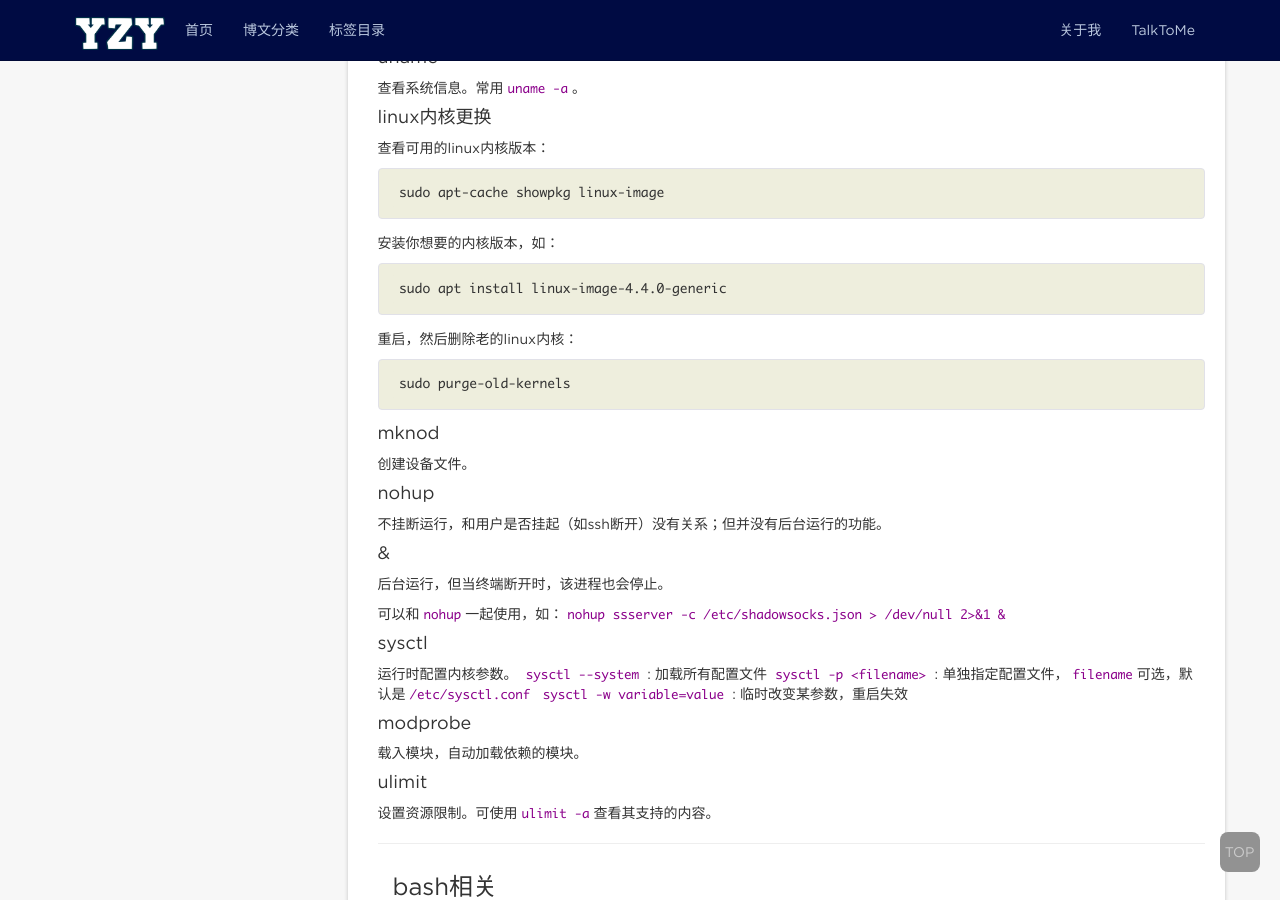
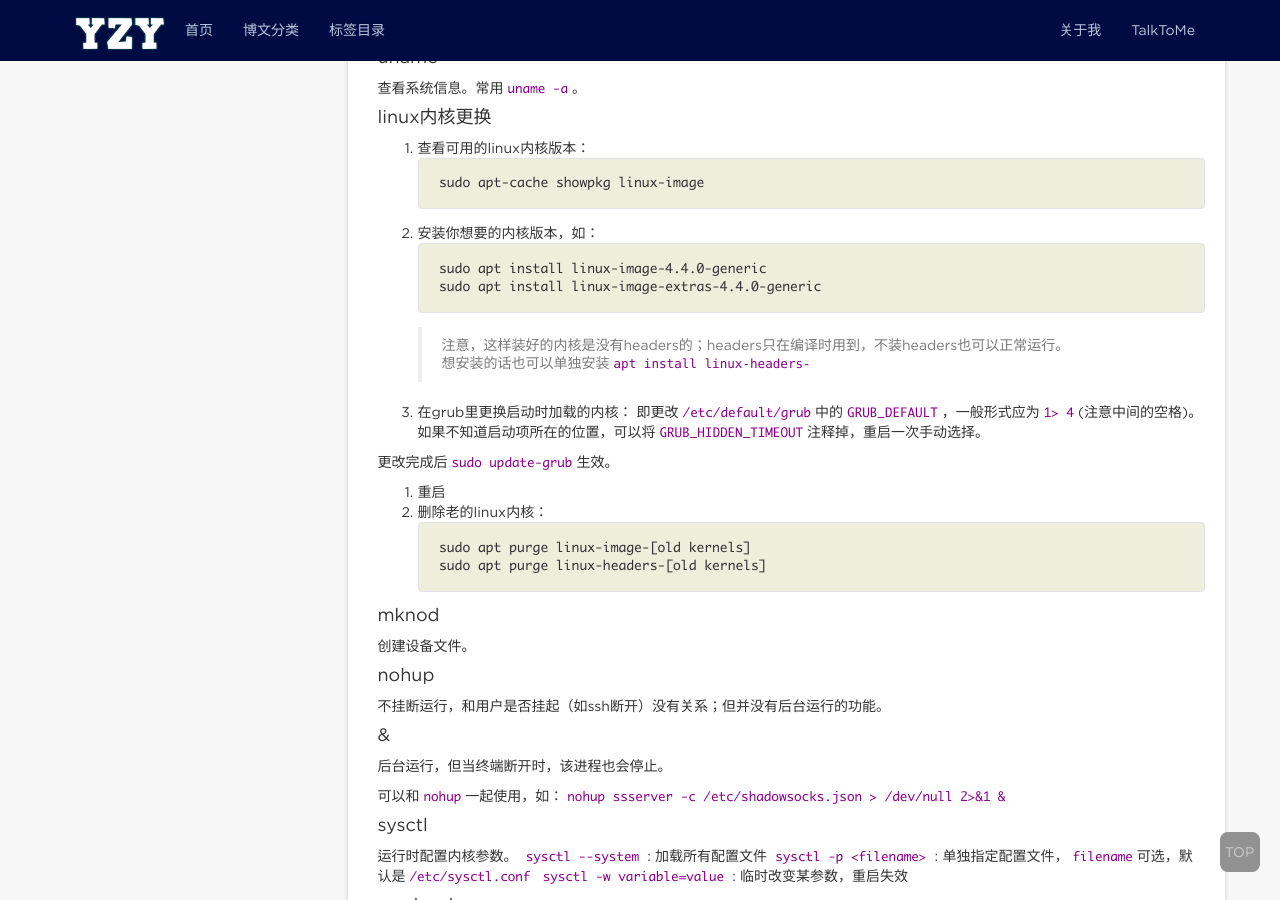
Before and after one commit to eillon/eillon.github.io, a Jekyll site: the page built from _posts/2018-07-16-linux常用命令.md, in a window 1280 px wide and 900 px high, scrolled down 705 px. Built offline with Jekyll 4.4.1, drawn with Linux system fonts in a browser that asks for light colours; nearby versions of some CDN libraries; comment, search, counter and statistics services are not loaded.

Commit message:
add posts

````diff
--- a/_posts/2018-07-16-linux常用命令.md
+++ b/_posts/2018-07-16-linux常用命令.md
@@ -30,21 +30,29 @@ tag: [Linux, 持续更新]
 查看系统信息。常用`uname -a`。
 
 #### linux内核更换
-查看可用的linux内核版本：
+1. 查看可用的linux内核版本：
 ```
 sudo apt-cache showpkg linux-image
 ```
 
-安装你想要的内核版本，如：
+2. 安装你想要的内核版本，如：
 ```
 sudo apt install linux-image-4.4.0-generic
+sudo apt install linux-image-extras-4.4.0-generic
 ```
+> 注意，这样装好的内核是没有headers的；headers只在编译时用到，不装headers也可以正常运行。<br/>想安装的话也可以单独安装`apt install linux-headers-`
 
-重启，然后删除老的linux内核：
+3. 在grub里更换启动时加载的内核：
+即更改`/etc/default/grub`中的`GRUB_DEFAULT`，一般形式应为`1> 4`(注意中间的空格)。如果不知道启动项所在的位置，可以将`GRUB_HIDDEN_TIMEOUT`注释掉，重启一次手动选择。
+
+更改完成后`sudo update-grub`生效。
+
+4. 重启
+5. 删除老的linux内核：
 ```
-sudo purge-old-kernels
+sudo apt purge linux-image-[old kernels]
+sudo apt purge linux-headers-[old kernels]
 ```
-
 
 #### mknod
 创建设备文件。
````
Also changed, not shown: _posts/2018-11-1-摘录四.md (+5 -0 lines).
